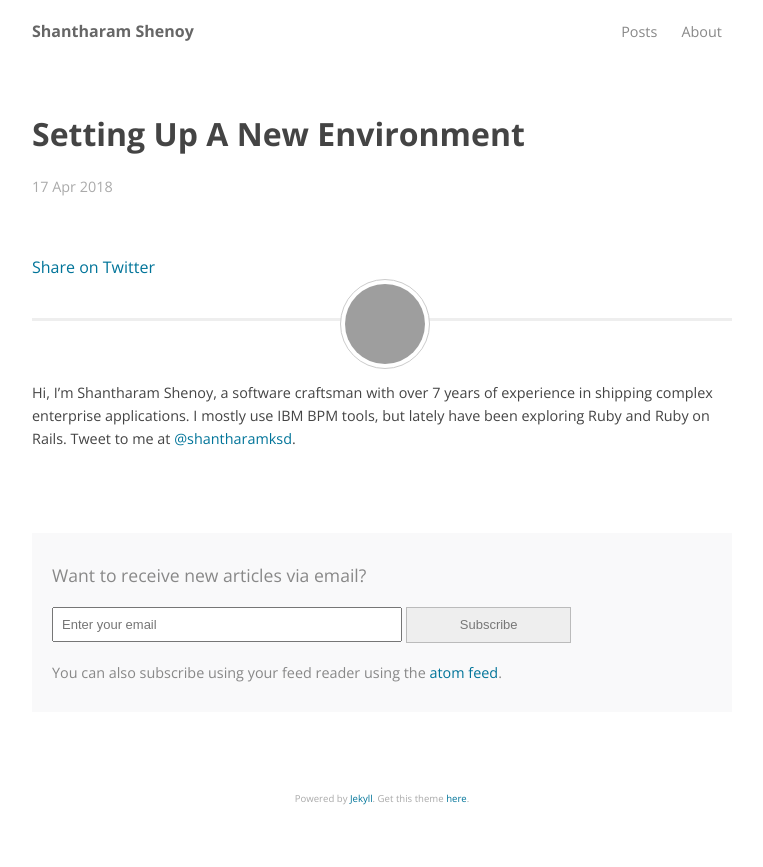
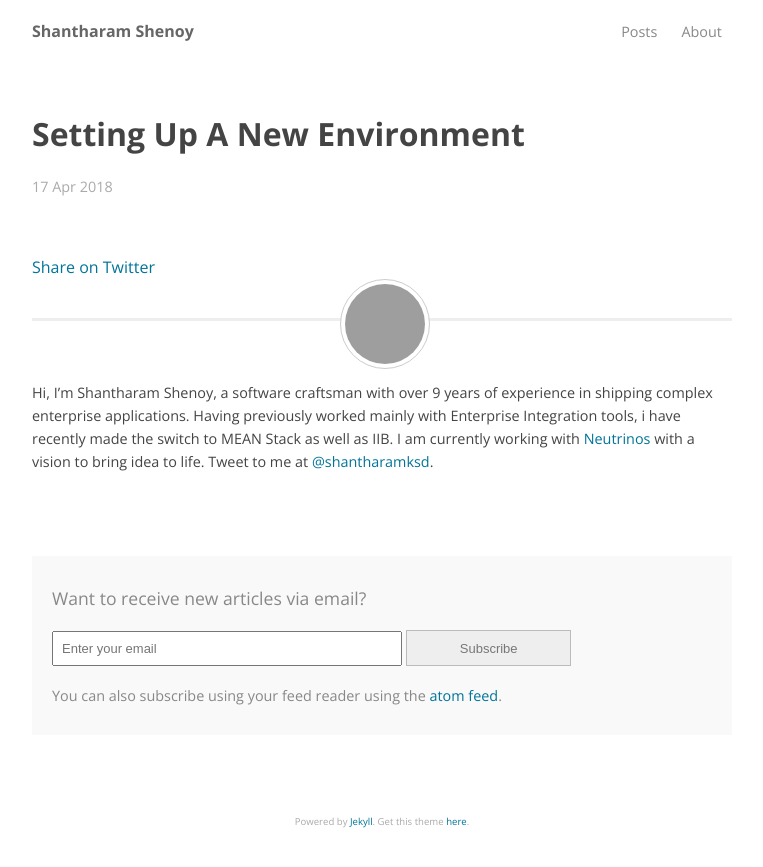
Before and after one commit to shantharamshenoy/blog_old, a Jekyll site: the page built from _posts/2018-04-17-setting-up-a-new-environment.md, in a window 1280 px wide, cut to the strip 0-867 px from the top of the page. Shown: the whole strip, without its empty margins (258-1021 px from the left). Built offline with Jekyll 4.4.1, drawn with Linux system fonts in a browser that asks for light colours; our own code applies the rules of GitHub Pages for plain Markdown files; comment, search, counter and statistics services are not loaded; grey boxes are pictures that could not be loaded.

Commit message:
Updated bio

```diff
--- a/_includes/bio.html
+++ b/_includes/bio.html
@@ -1,13 +1,14 @@
 <div id='author-bio'>
   <div class='gravatar'>
-    <img src="https://pbs.twimg.com/profile_images/681176412934389761/MICoz58L_bigger.jpg">
+    <img src="https://photos.google.com/photo/AF1QipOoHOZGV494McUnnQ66kZNSUrY3ADuG_GtOr3fN">
   </div>
 
   <div class='bio'>
     Hi, I’m Shantharam Shenoy,
-    a software craftsman with over 7 years of experience in shipping complex enterprise applications.
-    I mostly use IBM BPM tools, but lately have been exploring Ruby and Ruby on Rails.
-    Tweet to me at <a href='https://twitter.com/nithinbekal'>@shantharamksd</a>.
+    a software craftsman with over 9 years of experience in shipping complex enterprise applications.
+    Having previously worked mainly with Enterprise Integration tools, i have recently made the switch to MEAN Stack as well as IIB.
+    I am currently working with <a href="http://www.neutrinos.co/">Neutrinos</a> with a vision to bring idea to life.
+    Tweet to me at <a href='https://twitter.com/shantharamksd'>@shantharamksd</a>.
     <br>
     <br>
     <!--div class='links'>
```
